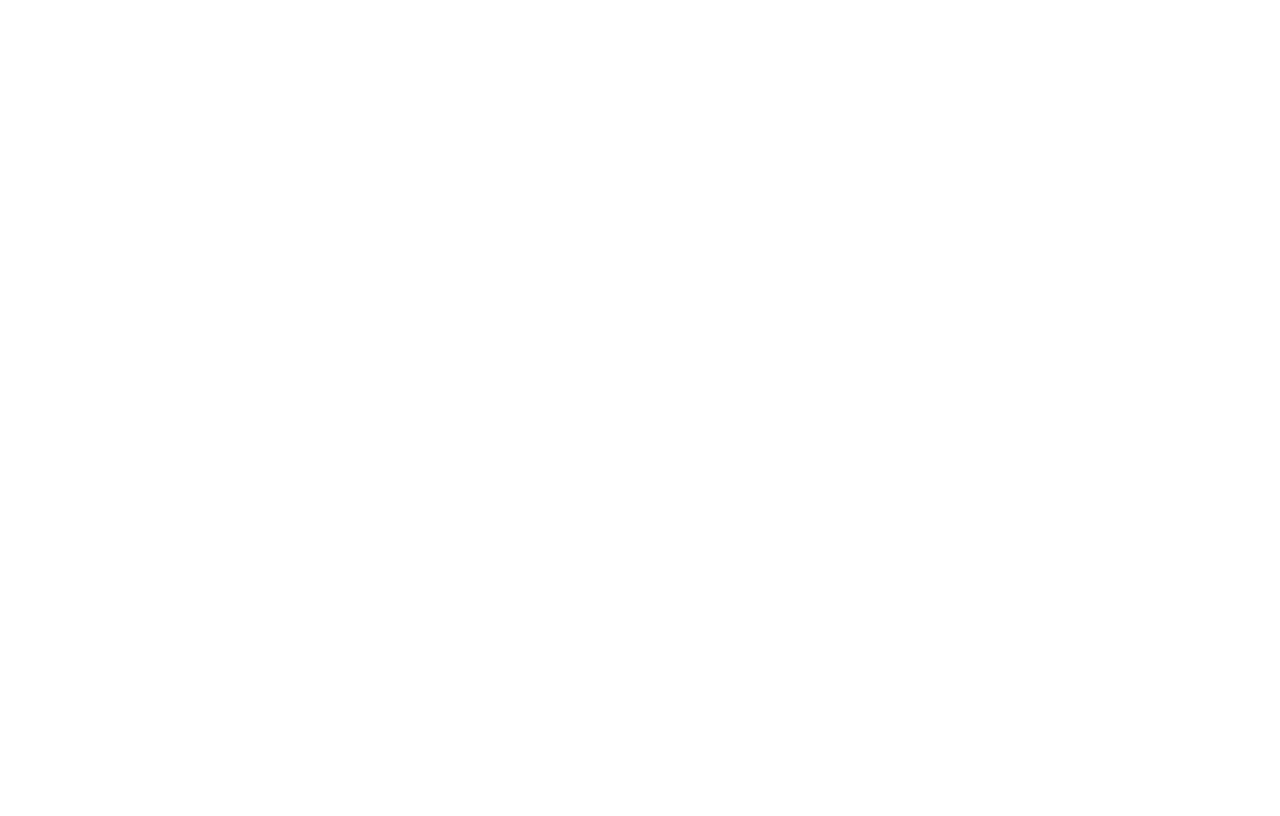
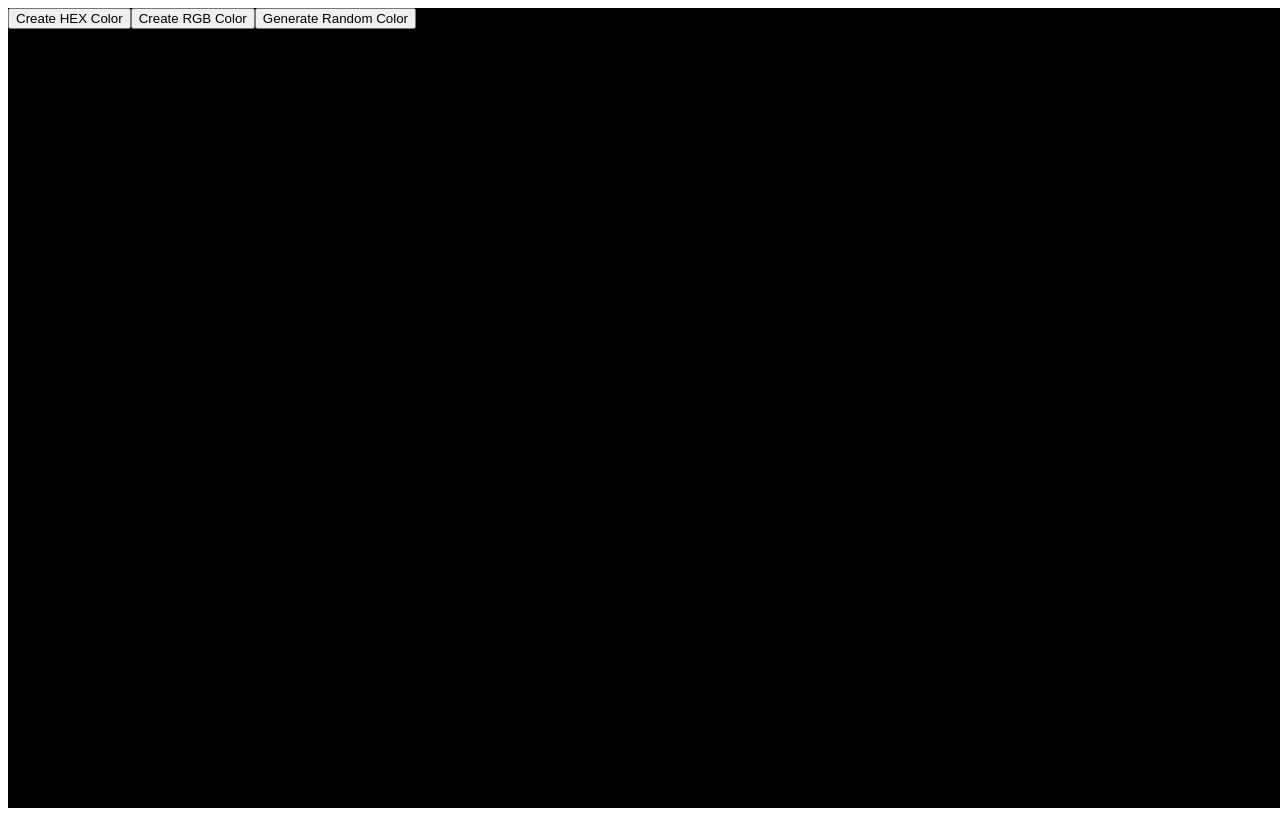
Before and after one commit to LaurenCummings/react-samples, a React (Vite) app: page / in a window 1280 px wide. Built offline with nearby package versions, Linux system fonts and the light colour scheme.

Commit message:
Added background color generated dynamically

```diff
--- a/src/components/ColorGenerator.jsx
+++ b/src/components/ColorGenerator.jsx
@@ -1,9 +1,18 @@
 import '../css/ColorGenerator.css';
+import { useState } from 'react';
 
 function ColorGenerator() {
+    const [typeOfColor, setTypeOfColor] = useState('hex');
+    const [color, setColor] = useState('#000000');
+
     return (
-        <div>
-
+        <div
+            className="cg-container"
+            style={{background: color}}
+        >
+            <button>Create HEX Color</button>
+            <button>Create RGB Color</button>
+            <button>Generate Random Color</button>
         </div>
     )
 }
--- a/src/css/ColorGenerator.css
+++ b/src/css/ColorGenerator.css
@@ -0,0 +1,4 @@
+.cg-container {
+    width: 100vw;
+    height: 100vh;
+}
```
